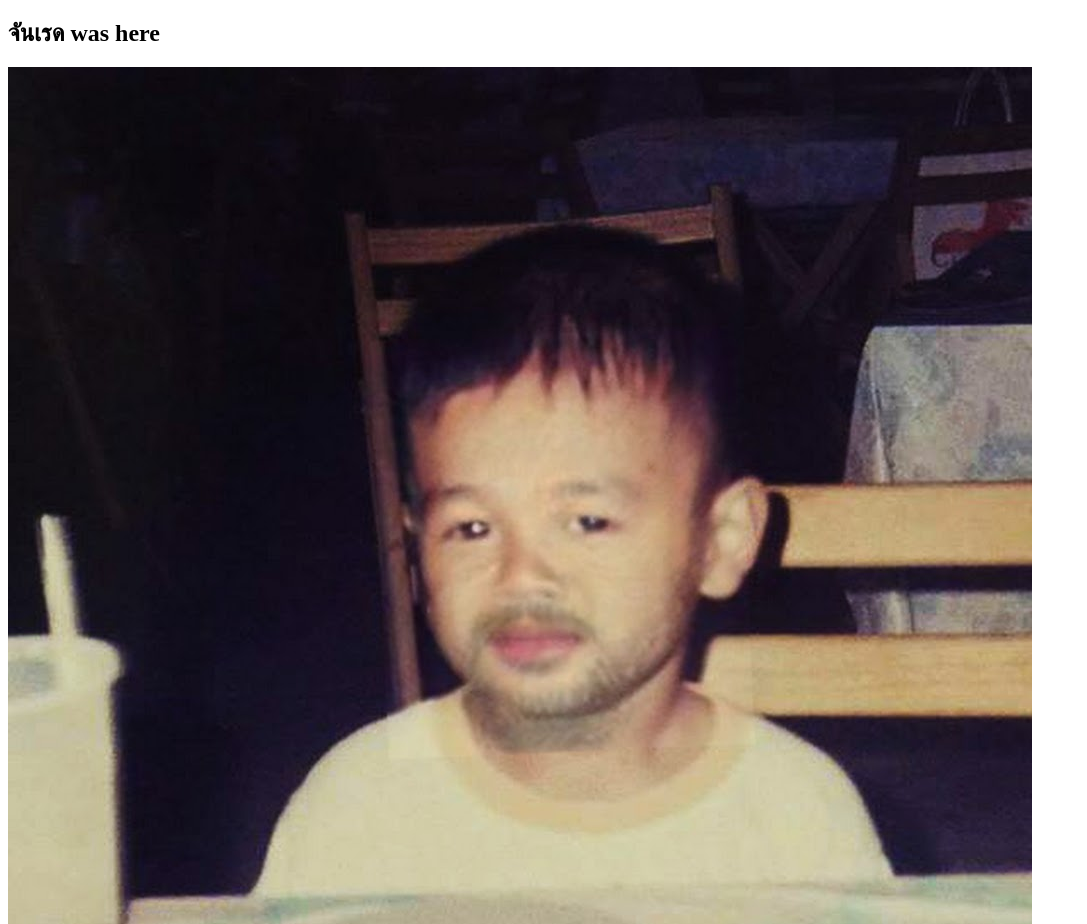
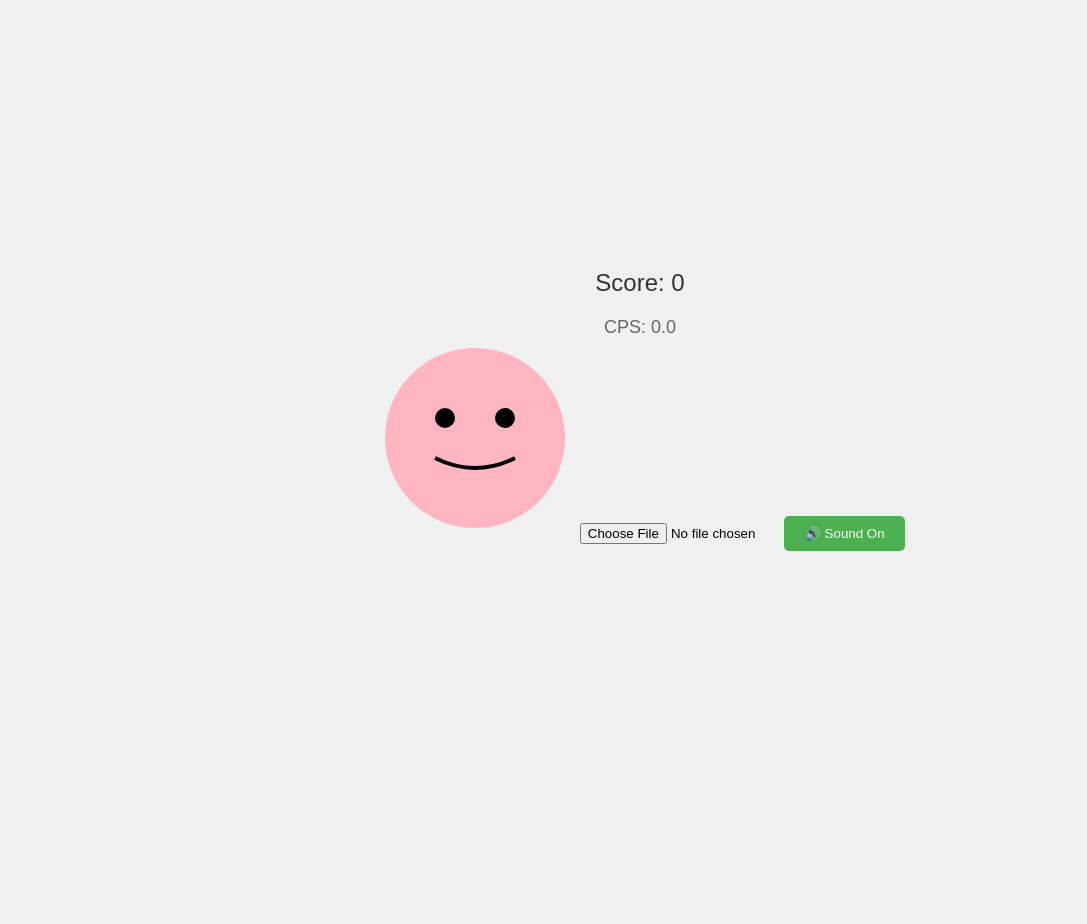
Before and after one commit to meganechan/kidmaioak, a website: page index.html in a window 1280 px wide. Shown: the top 924 px of the page, without its empty margins (0-1087 px from the left). After the commit the page ends 800 px from the top, so only its background shows below. Drawn offline with Linux system fonts and the light colour scheme.

Commit message:
Update index.html

```diff
--- a/index.html
+++ b/index.html
@@ -1,23 +1,174 @@
 <!DOCTYPE html>
-<html lang="en">
+<html>
 <head>
-    <meta charset="UTF-8">
-    <meta name="viewport" content="width=device-width, initial-scale=1.0">
-    <title>...</title>
+  <style>
+    body {
+      display: flex;
+      flex-direction: column;
+      align-items: center;
+      justify-content: center;
+      min-height: 100vh;
+      margin: 0;
+      background: #f0f0f0;
+      font-family: Arial, sans-serif;
+    }
+
+    .game-container {
+      text-align: center;
+    }
+
+    .character {
+      width: 200px;
+      height: 200px;
+      cursor: pointer;
+      user-select: none;
+      transition: transform 0.1s;
+    }
+
+    .character:active {
+      transform: scale(0.95);
+    }
+
+    .score {
+      font-size: 24px;
+      margin: 20px;
+      color: #333;
+    }
+
+    .clicks-per-second {
+      font-size: 18px;
+      color: #666;
+    }
+
+    .sound-toggle {
+      margin-top: 20px;
+      padding: 10px 20px;
+      background: #4CAF50;
+      color: white;
+      border: none;
+      border-radius: 5px;
+      cursor: pointer;
+    }
+
+    .sound-toggle:hover {
+      background: #45a049;
+    }
+
+    .sound-input {
+      margin-top: 20px;
+      width: 200px;
+    }
+  </style>
 </head>
-<body onclick="playSound()">
-    <h2> จันเรด was here</h2>
-    <img src="./channels4_profile.jpg" alt="">
+<body>
+  <div class="game-container">
+    <div class="score">Score: <span id="score">0</span></div>
+    <div class="clicks-per-second">CPS: <span id="cps">0.0</span></div>
+    <img
+      id="character"
+      class="character"
+      src="channels4_profile.jpg"
+      alt="Click me!"
+      style="width:200px;"
+    >
+    <input type="file" accept="audio/*" id="audioInput" class="sound-input">
+    <button class="sound-toggle" id="soundToggle">🔊 Sound On</button>
+  </div>
 
-    <audio id="myAudio" controls autoplay style="display:none">
-        <source src="hen.mp3" type="audio/mpeg">
-        Your browser does not support the audio element.
-    </audio>
+  <script>
+    let score = 0;
+    let clicks = [];
+    let soundEnabled = true;
+    let audio = null;
+    const character = document.getElementById('character');
+    const scoreElement = document.getElementById('score');
+    const cpsElement = document.getElementById('cps');
+    const soundToggle = document.getElementById('soundToggle');
+    const audioInput = document.getElementById('audioInput');
 
-    <script>
-        function playAudio(url) {
-          new Audio("hen.mp3").play();
-        }
-    </script>
+    // Handle audio file input
+    audioInput.addEventListener('change', (event) => {
+      const file = event.target.files[0];
+      if (file) {
+        const url = URL.createObjectURL(file);
+        audio = new Audio();
+        audio.src = url;
+      }
+    });
+
+    // Toggle sound
+    soundToggle.addEventListener('click', () => {
+      soundEnabled = !soundEnabled;
+      soundToggle.textContent = soundEnabled ? '🔊 Sound On' : '🔈 Sound Off';
+    });
+
+    const closedMouthSVG = `
+      <svg viewBox="0 0 200 200" xmlns="http://www.w3.org/2000/svg">
+        <circle cx="100" cy="100" r="90" fill="#FFB6C1"/>
+        <circle cx="70" cy="80" r="10" fill="black"/>
+        <circle cx="130" cy="80" r="10" fill="black"/>
+        <path d="M 60 120 Q 100 140 140 120" stroke="black" stroke-width="4" fill="none"/>
+      </svg>
+    `;
+
+    const openMouthSVG = `
+      <svg viewBox="0 0 200 200" xmlns="http://www.w3.org/2000/svg">
+        <circle cx="100" cy="100" r="90" fill="#FFB6C1"/>
+        <circle cx="70" cy="80" r="10" fill="black"/>
+        <circle cx="130" cy="80" r="10" fill="black"/>
+        <circle cx="100" cy="130" r="30" fill="black"/>
+      </svg>
+    `;
+
+    character.outerHTML = closedMouthSVG;
+    const characterSVG = document.querySelector('svg');
+    characterSVG.classList.add('character');
+
+    function updateCPS() {
+      const now = Date.now();
+      clicks = clicks.filter(click => now - click < 1000);
+      const cps = clicks.length;
+      cpsElement.textContent = cps.toFixed(1);
+    }
+
+    function playSound() {
+      if (audio && soundEnabled) {
+        // Clone the audio to allow rapid clicking
+        const soundClone = audio.cloneNode();
+        soundClone.play();
+      }
+    }
+
+    function handleClick() {
+      score++;
+      scoreElement.textContent = score;
+
+      playSound();
+
+      clicks.push(Date.now());
+      updateCPS();
+
+      // Switch to open mouth
+      characterSVG.outerHTML = openMouthSVG;
+      const newCharacter = document.querySelector('svg');
+      newCharacter.classList.add('character');
+
+      // Switch back to closed mouth after 100ms
+      setTimeout(() => {
+        newCharacter.outerHTML = closedMouthSVG;
+        const closedCharacter = document.querySelector('svg');
+        closedCharacter.classList.add('character');
+        closedCharacter.addEventListener('click', handleClick);
+      }, 100);
+
+      // Add click event listener to new SVG
+      newCharacter.addEventListener('click', handleClick);
+    }
+
+    characterSVG.addEventListener('click', handleClick);
+
+    // Update CPS counter every 100ms
+    setInterval(updateCPS, 100);
+  </script>
 </body>
 </html>
```
